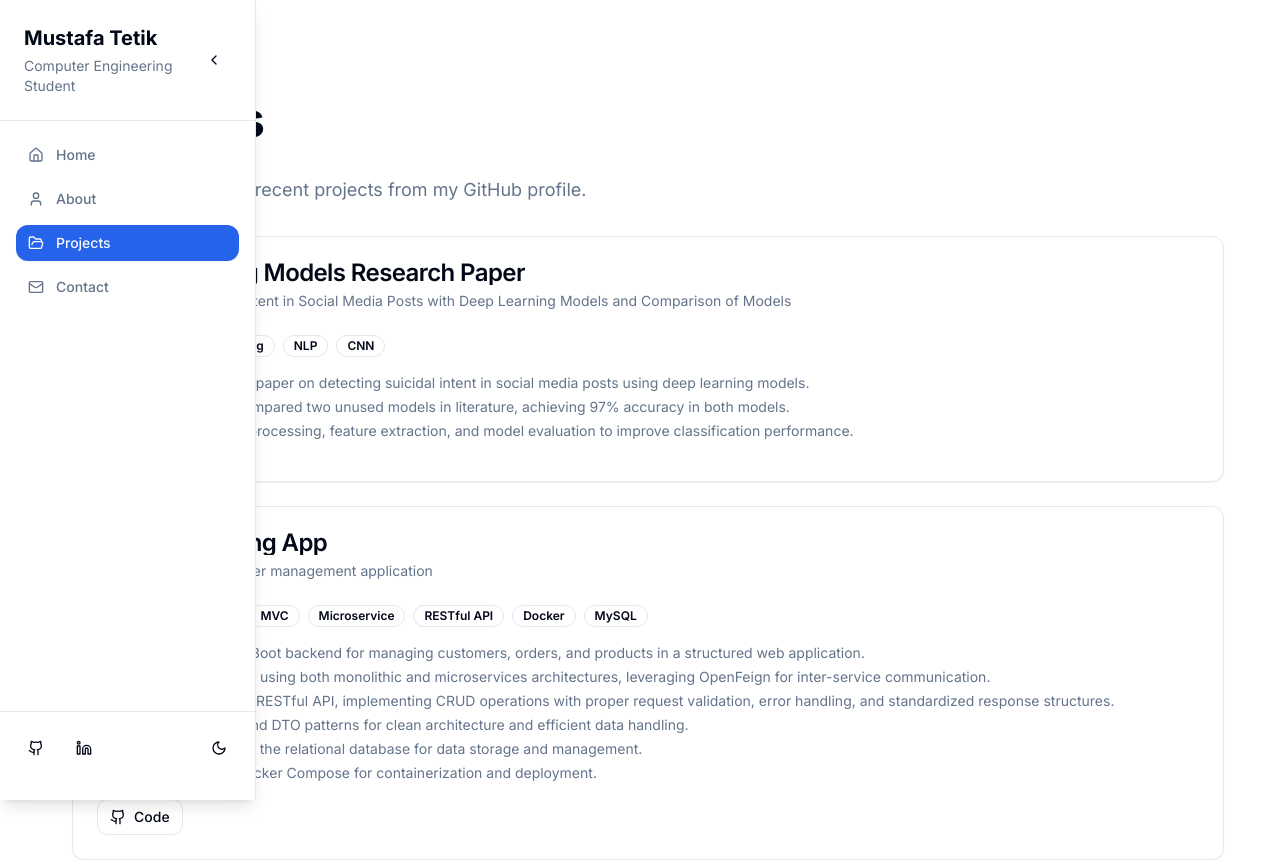
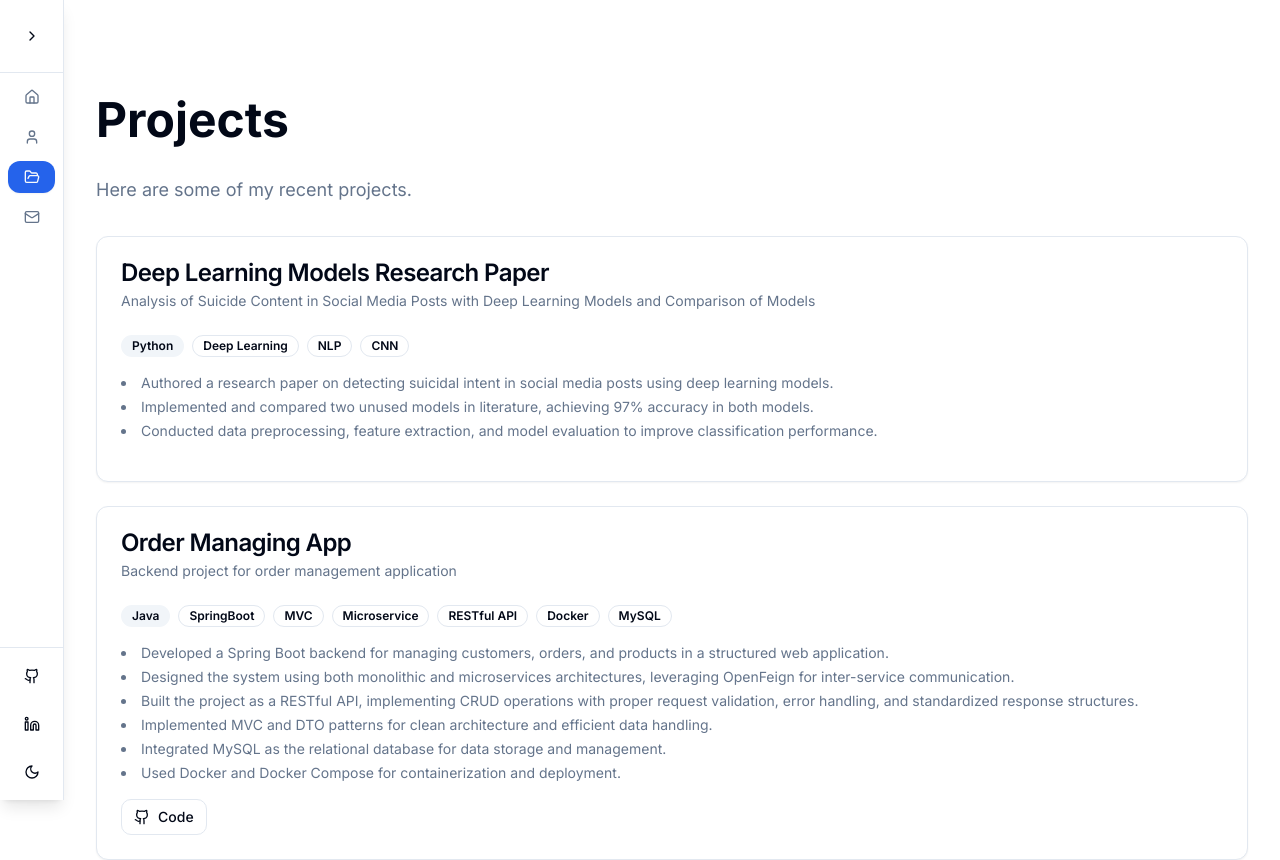
Before and after one commit to tetikmustafa/portfolio-website, a Next.js app: page /projects in a window 1280 px wide. Shown: the top 860 px of the page. Built offline with nearby package versions, Linux system fonts and the light colour scheme.

Commit message:
fix(appearance):fix sidebaroverlap issue

```diff
--- a/app/about/page.tsx
+++ b/app/about/page.tsx
@@ -49,7 +49,7 @@ export default function AboutPage() {
   const [cvDialogOpen, setCvDialogOpen] = useState(false)
 
   return (
-    <div className="min-h-screen p-8">
+    <div className="min-h-screen">
       <div className="max-w-4xl mx-auto">
         <motion.div initial={{ opacity: 0, y: 30 }} animate={{ opacity: 1, y: 0 }} transition={{ duration: 0.8 }}>
           <h1 className="text-4xl md:text-5xl font-bold text-foreground mb-8">About Me</h1>
--- a/app/layout.tsx
+++ b/app/layout.tsx
@@ -68,6 +68,7 @@ export default function RootLayout({
   return (
     <html lang="en" suppressHydrationWarning>
       <head>
+        <meta name="viewport" content="width=device-width, initial-scale=1.0, maximum-scale=1.0, user-scalable=no" />
         <link rel="icon" href="/logo.png" />
         <link rel="apple-touch-icon" href="/logo.png" />
         <link rel="manifest" href="/site.webmanifest" />
--- a/app/page.tsx
+++ b/app/page.tsx
@@ -43,7 +43,7 @@ export default function HomePage() {
             </Button>
 
             <Button variant="outline" size="lg" className="group">
-              <a href="/cv.pdf" download="CV.pdf">
+              <a href="/cv.pdf" download="CV.pdf" className="flex flex-row">
                 <Download className="mr-2 h-4 w-4 transition-transform group-hover:scale-110" />
                 Download CV
               </a>
--- a/app/projects/page.tsx
+++ b/app/projects/page.tsx
@@ -202,7 +202,7 @@ export default function ProjectsPage() {
 
           <div className="mb-8 space-y-4">
             <p className="text-lg text-muted-foreground">
-              Here are some of my recent projects from my GitHub profile.
+              Here are some of my recent projects.
             </p>
 
             {/* Filters and Search */}
@@ -280,9 +280,9 @@ export default function ProjectsPage() {
                     <Card className="h-full hover:shadow-lg transition-shadow duration-300">
                       <CardHeader>
                         <CardTitle className="flex items-center justify-between">
-                          <span className="truncate">{project.name}</span>
+                          <span className="break-words">{project.name}</span>
                         </CardTitle>
-                        <p className="text-sm text-muted-foreground line-clamp-3">
+                        <p className="text-sm text-muted-foreground break-words">
                           {project.description || "No description available"}
                         </p>
                       </CardHeader>
--- a/components/main-layout.tsx
+++ b/components/main-layout.tsx
@@ -15,11 +15,10 @@ export function MainLayout({ children }: MainLayoutProps) {
     <motion.main
       initial={false}
       animate={{
-        marginLeft: isOpen ? "0" : "0",
-        paddingLeft: isOpen ? "1rem" : "4rem",
+        marginLeft: isOpen ? "18rem" : "4rem",
       }}
       transition={{ duration: 0.3 }}
-      className="min-h-screen pt-16 md:pt-16 relative z-30 md:ml-64"
+      className="min-h-screen pt-16 md:pt-16 relative z-30"
     >
       {children}
     </motion.main>
--- a/components/sidebar.tsx
+++ b/components/sidebar.tsx
@@ -25,11 +25,13 @@ export function Sidebar() {
 
   useEffect(() => {
     setMounted(true)
+    setIsOpen(false)
   }, [])
 
   if (!mounted) {
     return null
   }
+
 
   return (
     <>
@@ -55,13 +57,13 @@ export function Sidebar() {
                 damping: 30,
                 opacity: { duration: 0.2 }
               }}
-              className="fixed left-0 top-0 z-50 h-full w-64 bg-card/80 backdrop-blur-sm border-r border-border shadow-lg md:bg-card"
+              className="fixed left-0 top-0 z-50 h-full w-72 bg-card/80 backdrop-blur-sm border-r border-border shadow-lg md:bg-card"
             >
               <div className="flex h-full flex-col">
                 {/* Header */}
                 <div className="p-6 border-b border-border">
-                  <div className="flex items-center justify-between">
-                    <div>
+                  <div className="flex items-center justify-between gap-4">
+                    <div className="min-w-0">
                       <motion.h1
                         initial={{ opacity: 0, y: -20 }}
                         animate={{ opacity: 1, y: 0 }}
@@ -84,6 +86,7 @@ export function Sidebar() {
                       size="icon"
                       onClick={() => setIsOpen(!isOpen)}
                       aria-label="Toggle sidebar"
+                      className="shrink-0"
                     >
                       <ChevronLeft className="h-4 w-4" />
                     </Button>
```
